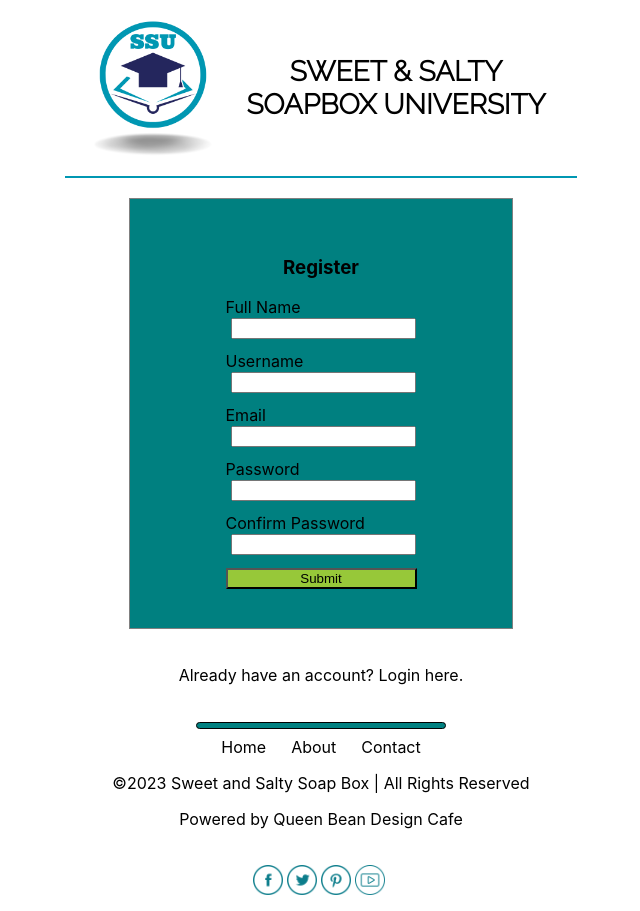
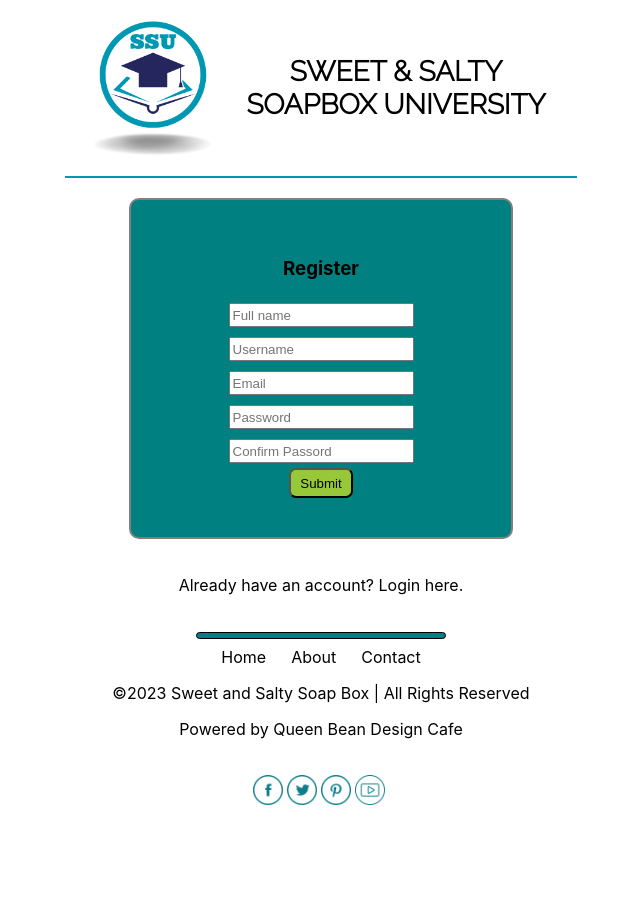
Before and after one commit to Katrina-Dierking/sweetandsaltysoapbox, a React (Create React App) app: page /university in a window 1280 px wide. Shown: the whole page, without its empty margins (319-959 px from the left). After the commit the page ends 821 px from the top, so only its background shows below. Built offline with nearby package versions, Linux system fonts and the light colour scheme; a web font is replaced by a local one.

Commit message:
Reg page styled

```diff
--- a/src/assets/styles/register.scss
+++ b/src/assets/styles/register.scss
@@ -2,23 +2,32 @@
     width: 30vw;
     background-color: teal;
     margin: 20px auto;
-    border: 1px solid grey;
+    border: 2px solid grey;
     padding: 3% 0;
+    border-radius: 10px;
 
 
+    form {
+        overflow: hidden;
+        display:flex;
+        flex-direction: column;
+        align-items: center;
+    }
+
     .details {
-        width: 50%;
-        margin: 0 auto;
-        text-align: left ;
+        height: 3vh;
+        margin: 5px auto;
+        display:flex;
+        flex-direction: row;
+        justify-content: space-between;
 
     }
 
-    .input {
-        margin-left: 5px;
-    }
     button {
-        width: 50%;
+        height: 30px;
+        width: 5vw;
         background-color: #97C839;
+        border-radius: 7px;
     }
 
     .error-message {
--- a/src/components/loginReg/Register.js
+++ b/src/components/loginReg/Register.js
@@ -46,9 +46,10 @@ const Register = () => {
         <h3> Register</h3>
         <form>
           <section className="details">
-            <label htmlFor="name">Full Name</label>
+
             <input
               type="text"
+              placeholder='Full name'
               className="input"
               id="name"
               {...register("name")}
@@ -56,9 +57,9 @@ const Register = () => {
             <p className="error-message">{errors?.name?.message}</p>
           </section>
           <section className="details">
-            <label htmlFor="username">Username</label>
             <input
               type="text"
+              placeholder='Username'
               className="input"
               id="username"
               {...register("username")}
@@ -67,9 +68,9 @@ const Register = () => {
           </section>
 
           <section className="details">
-            <label htmlFor="email">Email</label>
             <input
               type="email"
+              placeholder='Email'
               className="input"
               id="email"
               {...register("email")}
@@ -78,9 +79,9 @@ const Register = () => {
           </section>
 
           <section className="details">
-            <label htmlFor="password">Password</label>
             <input
               type="password"
+              placeholder='Password'
               className="input"
               id="password"
               {...register("password")}
@@ -89,9 +90,9 @@ const Register = () => {
           </section>
 
           <section className="details">
-            <label htmlFor="Confirm Password">Confirm Password</label>
             <input
               type="password"
+              placeholder='Confirm Passord'
               className="input"
               id="confirmPassword"
               {...register("confirmPassword")}
```
